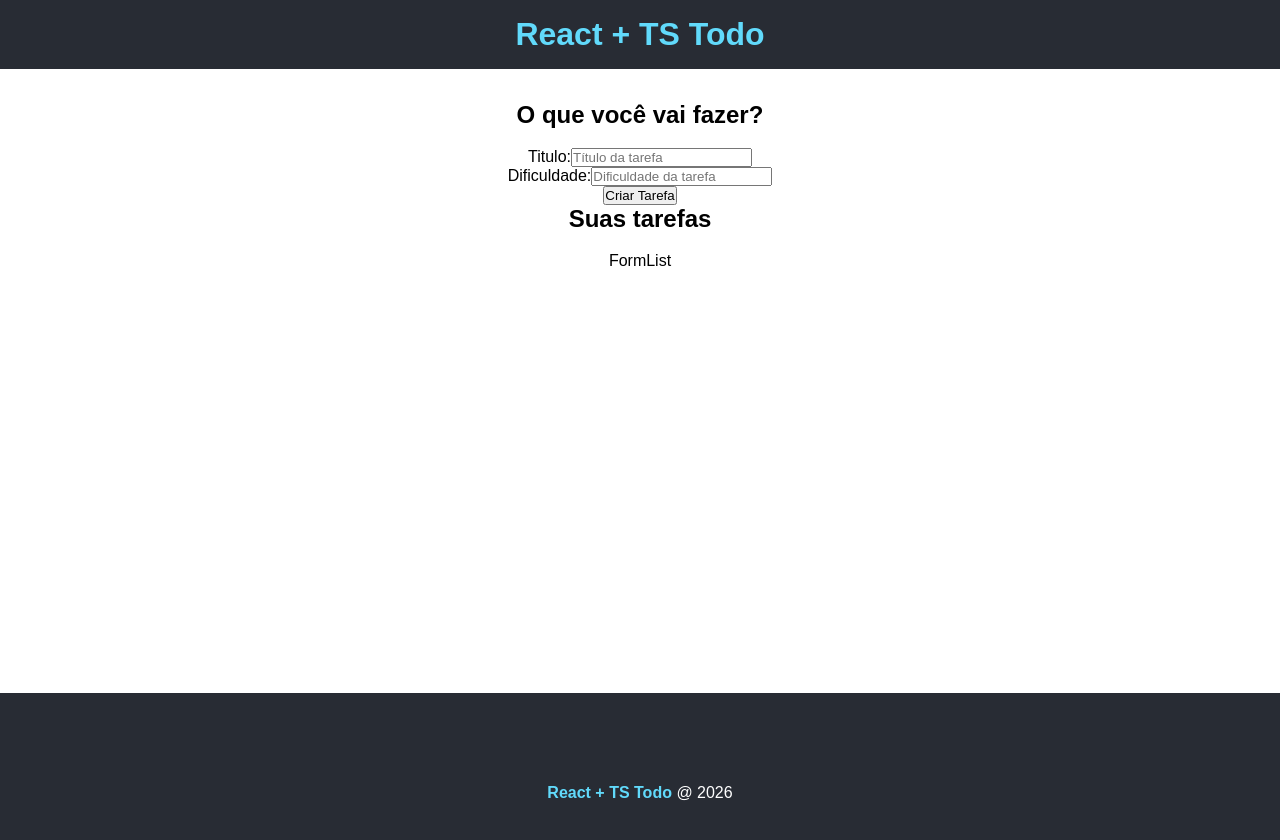
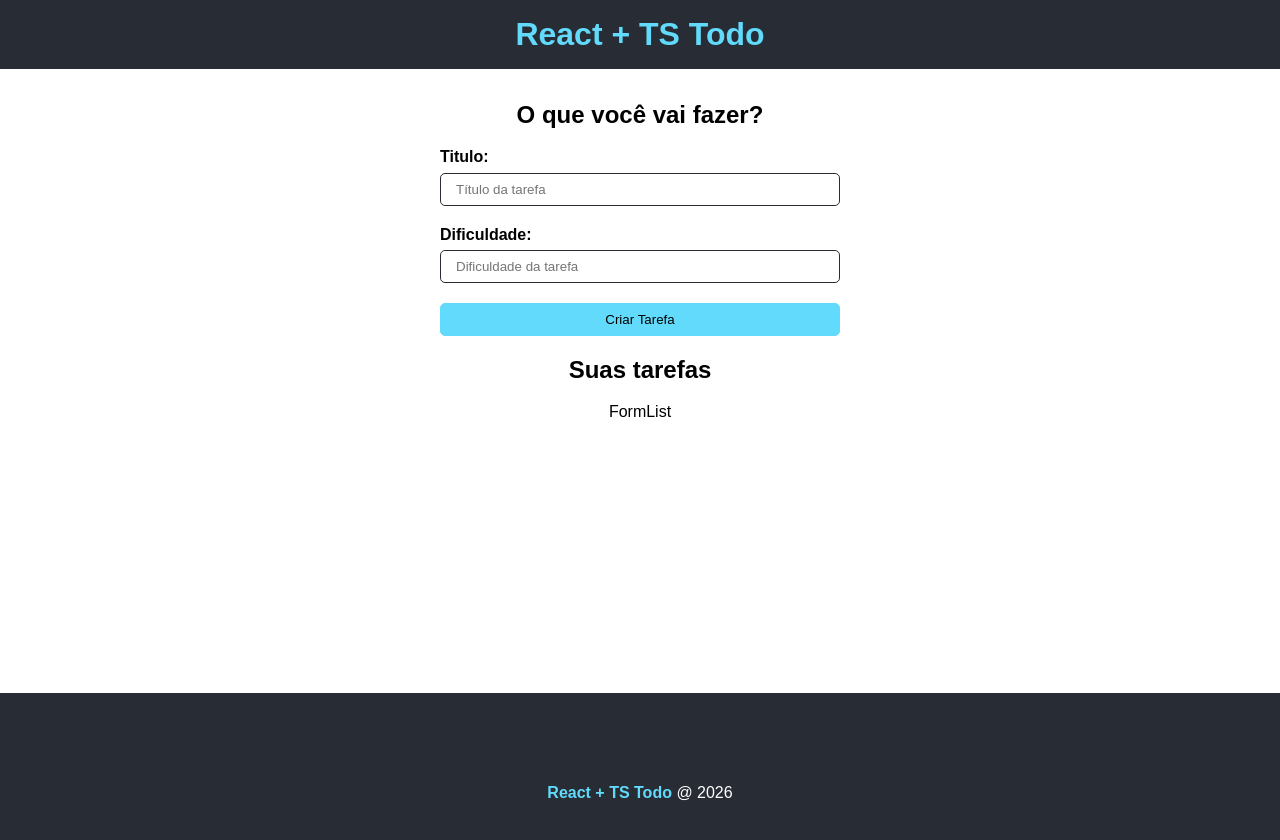
Before and after one commit to devmrqs/react-ts-todo, a React (Vite) app: page / in a window 1280 px wide. Shown: the top 840 px of the page. Built offline with nearby package versions, Linux system fonts and the light colour scheme.

Commit message:
🎨 style : adicione estilos ao componente TaskForm.

```diff
--- a/src/components/TaskForm/TaskForm.module.css
+++ b/src/components/TaskForm/TaskForm.module.css
@@ -0,0 +1,38 @@
+.form {
+  display: flex;
+  flex-direction: column;
+  max-width: 400px;
+  margin: 0 auto;
+  user-select: none;
+}
+
+.form input {
+  padding: 8px 15px;
+  margin-bottom: 1.5em;
+  border-radius: 5px;
+  border: 1px solid #282c34;
+}
+
+.form input[type="submit"] {
+  background-color: #61dafb;
+  border: 1px solid #61dafb;
+  color: #000;
+  transition: 0.5s;
+  cursor: pointer;
+}
+
+.form input[type="submit"]:hover {
+  background-color: #fff;
+  border-color: #282c34;
+}
+
+.inputContainer {
+  display: flex;
+  flex-direction: column;
+  text-align: left;
+}
+
+.inputContainer label {
+  font-weight: bold;
+  margin-bottom: 0.4em;
+}
--- a/src/components/TaskForm/TaskForm.tsx
+++ b/src/components/TaskForm/TaskForm.tsx
@@ -6,12 +6,12 @@
 
 export function TaskForm({ btnText }: TaskFormProps) {
   return (
-    <form>
-      <div>
+    <form className={styles.form}>
+      <div className={styles.inputContainer}>
         <label htmlFor="title">Titulo:</label>
         <input type="text" name="title" placeholder="Título da tarefa" />
       </div>
-      <div>
+      <div className={styles.inputContainer}>
         <label htmlFor="title">Dificuldade:</label>
         <input
           type="text"
```
